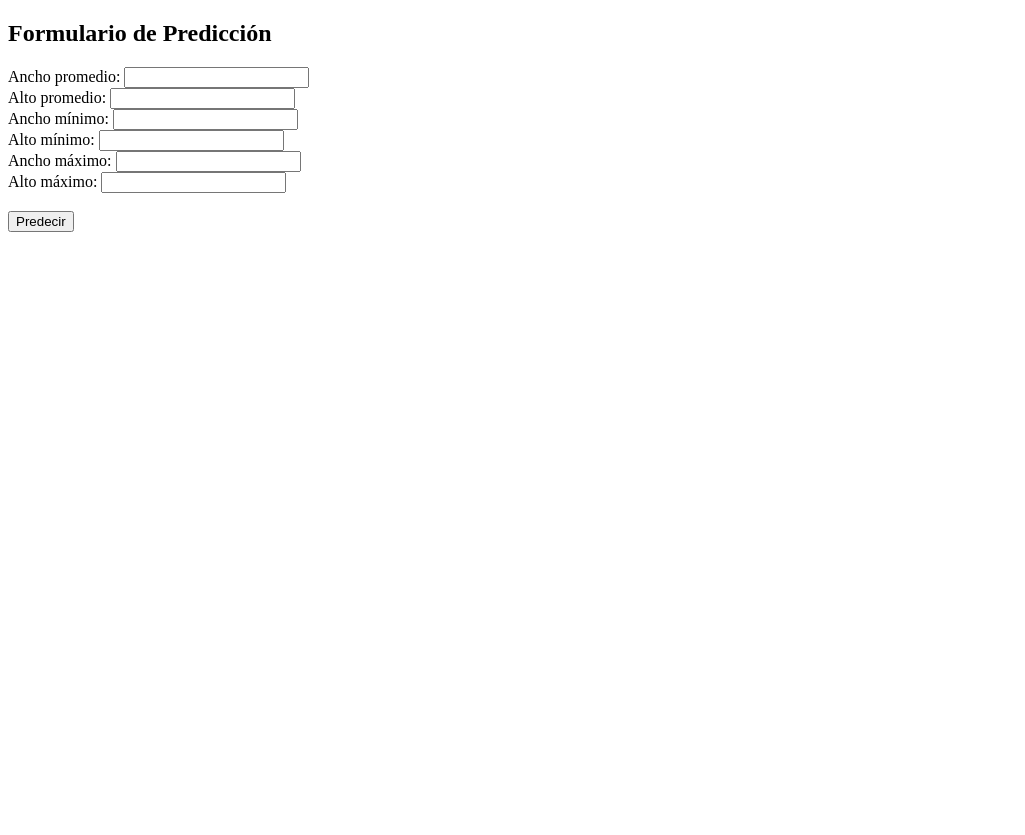
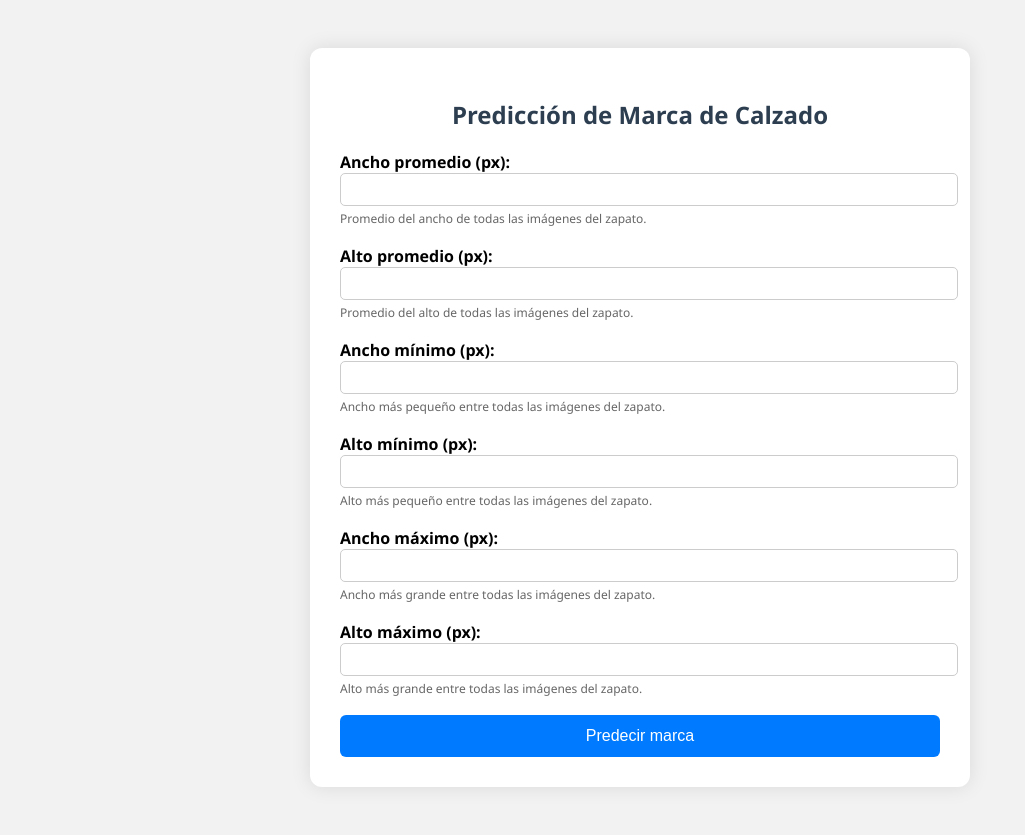
Before and after one commit to mcaguiar234/AWS_Act13, a FastAPI app: page / in a window 1280 px wide. Shown: the whole page, without its empty margins (0-1025 px from the left). Before the commit the page ends 232 px from the top, so only its background shows below. Run offline with FastAPI, Linux system fonts and the light colour scheme; parts of the project's set-up code (start-up, migrations or seed data) failed here and were passed over.

Commit message:
Update form.html

```diff
--- a/templates/form.html
+++ b/templates/form.html
@@ -1,22 +1,143 @@
 <!DOCTYPE html>
-<html>
+<html lang="es">
 <head>
-    <title>Predicción con FastAPI</title>
+    <meta charset="UTF-8">
+    <title>Predicción de Marca de Calzado</title>
+    <style>
+        body {
+            font-family: 'Segoe UI', sans-serif;
+            background: #f2f2f2;
+            padding: 40px;
+        }
+
+        .container {
+            max-width: 600px;
+            margin: auto;
+            background: white;
+            padding: 30px;
+            border-radius: 12px;
+            box-shadow: 0 0 20px rgba(0,0,0,0.1);
+        }
+
+        h2 {
+            text-align: center;
+            color: #2c3e50;
+        }
+
+        label {
+            font-weight: bold;
+        }
+
+        .campo {
+            margin-bottom: 18px;
+        }
+
+        .campo small {
+            display: block;
+            color: #666;
+            margin-top: 4px;
+            font-size: 12px;
+        }
+
+        input[type="number"] {
+            width: 100%;
+            padding: 8px;
+            border-radius: 5px;
+            border: 1px solid #ccc;
+        }
+
+        input[type="submit"] {
+            background-color: #007bff;
+            color: white;
+            border: none;
+            padding: 12px;
+            width: 100%;
+            border-radius: 6px;
+            font-size: 16px;
+            cursor: pointer;
+        }
+
+        input[type="submit"]:hover {
+            background-color: #0056b3;
+        }
+
+        .prediccion {
+            text-align: center;
+            margin-top: 30px;
+        }
+
+        .prediccion img {
+            max-width: 200px;
+            margin-top: 15px;
+            border-radius: 10px;
+            box-shadow: 0 0 10px rgba(0,0,0,0.1);
+        }
+
+        .prediccion h3 {
+            color: #2e8b57;
+        }
+    </style>
 </head>
 <body>
-    <h2>Formulario de Predicción</h2>
-    <form method="post">
-        <label>Ancho promedio: <input type="number" name="ancho_promedio" required></label><br>
-        <label>Alto promedio: <input type="number" name="alto_promedio" required></label><br>
-        <label>Ancho mínimo: <input type="number" name="ancho_minimo" required></label><br>
-        <label>Alto mínimo: <input type="number" name="alto_minimo" required></label><br>
-        <label>Ancho máximo: <input type="number" name="ancho_maximo" required></label><br>
-        <label>Alto máximo: <input type="number" name="alto_maximo" required></label><br><br>
-        <input type="submit" value="Predecir">
-    </form>
+    <div class="container">
+        <h2>Predicción de Marca de Calzado</h2>
+        <form method="post">
+            <div class="campo">
+                <label for="ancho_promedio">Ancho promedio (px):</label>
+                <input type="number" name="ancho_promedio" required>
+                <small>Promedio del ancho de todas las imágenes del zapato.</small>
+            </div>
 
-    {% if prediccion %}
-    <h3>Clase predicha: {{ prediccion }}</h3>
-    {% endif %}
+            <div class="campo">
+                <label for="alto_promedio">Alto promedio (px):</label>
+                <input type="number" name="alto_promedio" required>
+                <small>Promedio del alto de todas las imágenes del zapato.</small>
+            </div>
+
+            <div class="campo">
+                <label for="ancho_minimo">Ancho mínimo (px):</label>
+                <input type="number" name="ancho_minimo" required>
+                <small>Ancho más pequeño entre todas las imágenes del zapato.</small>
+            </div>
+
+            <div class="campo">
+                <label for="alto_minimo">Alto mínimo (px):</label>
+                <input type="number" name="alto_minimo" required>
+                <small>Alto más pequeño entre todas las imágenes del zapato.</small>
+            </div>
+
+            <div class="campo">
+                <label for="ancho_maximo">Ancho máximo (px):</label>
+                <input type="number" name="ancho_maximo" required>
+                <small>Ancho más grande entre todas las imágenes del zapato.</small>
+            </div>
+
+            <div class="campo">
+                <label for="alto_maximo">Alto máximo (px):</label>
+                <input type="number" name="alto_maximo" required>
+                <small>Alto más grande entre todas las imágenes del zapato.</small>
+            </div>
+
+            <input type="submit" value="Predecir marca">
+        </form>
+
+        {% if prediccion %}
+        <div class="prediccion">
+            <h3>Marca predicha: {{ prediccion }}</h3>
+
+            {% if prediccion == 'adidas_ultraboost' %}
+                <img src="https://upload.wikimedia.org/wikipedia/commons/2/23/Adidas_Ultraboost_20.jpg" alt="Adidas Ultraboost">
+            {% elif prediccion == 'nike_air_max' %}
+                <img src="https://upload.wikimedia.org/wikipedia/commons/f/f4/Nike_Air_Max_90_Essential.jpg" alt="Nike Air Max">
+            {% elif prediccion == 'new_balance_550' %}
+                <img src="https://upload.wikimedia.org/wikipedia/commons/2/2e/New_Balance_550.jpg" alt="New Balance 550">
+            {% elif prediccion == 'vans_sk8-hi' %}
+                <img src="https://upload.wikimedia.org/wikipedia/commons/8/83/Vans_Sk8_Hi_black.jpg" alt="Vans SK8-Hi">
+            {% else %}
+                <img src="https://upload.wikimedia.org/wikipedia/commons/2/25/Shoe_icon.png" alt="Zapato genérico">
+            {% endif %}
+        </div>
+        {% endif %}
+    </div>
 </body>
 </html>
```
